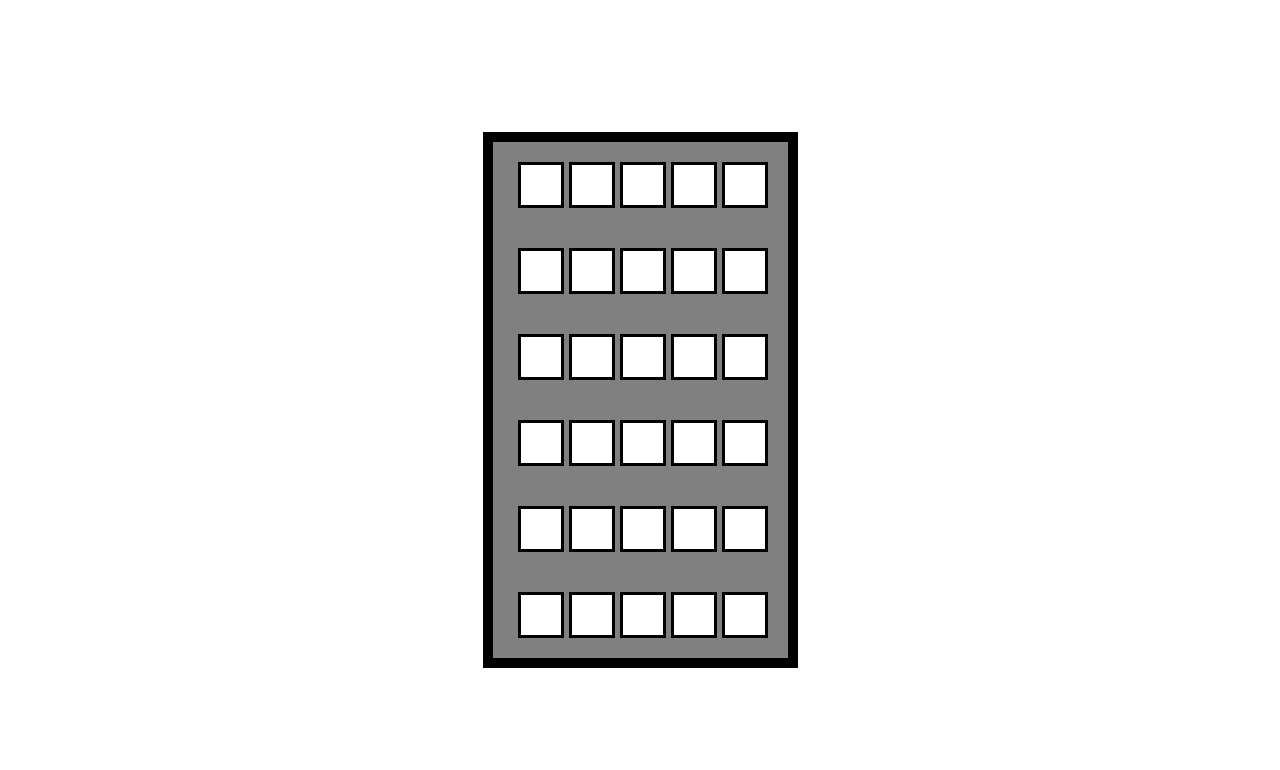
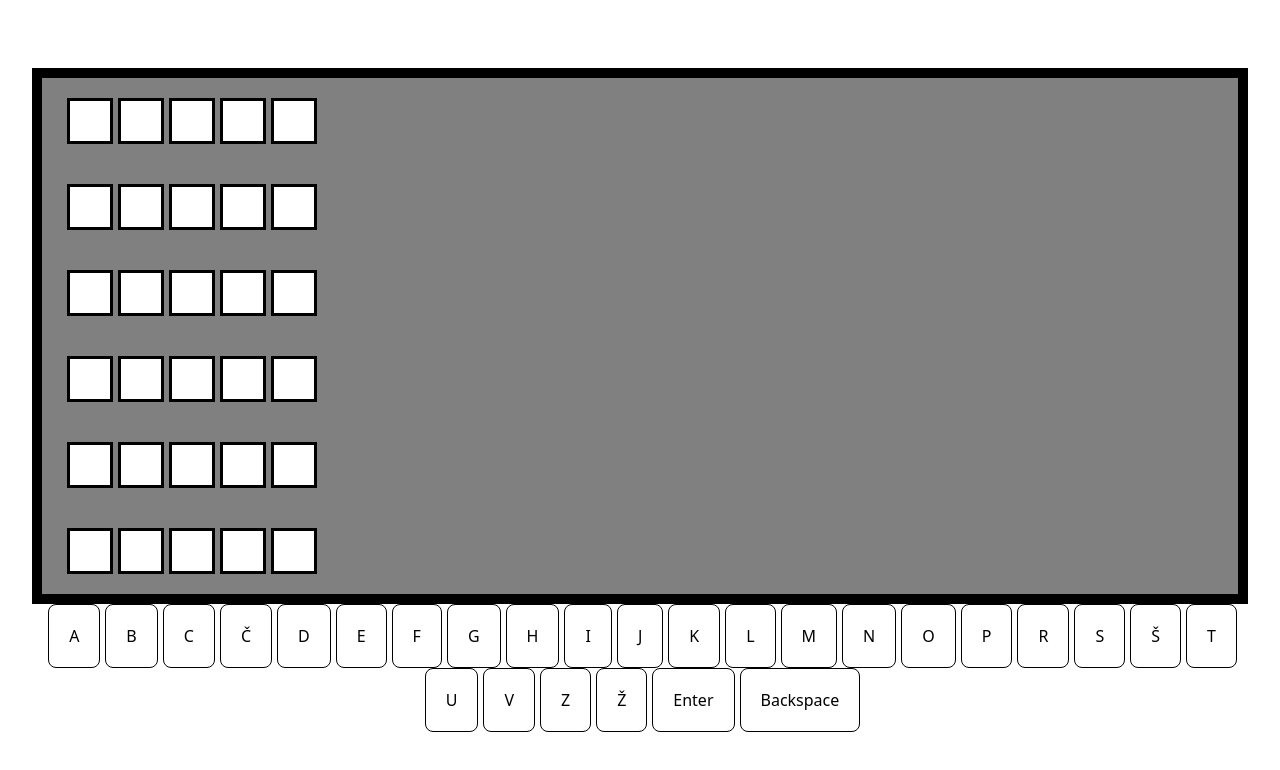
Before and after one commit to KickTheApple/Slordle, a React (Vite) app: page / in a window 1280 px wide. Shown: the top 770 px of the page. Built offline with nearby package versions, Linux system fonts and the light colour scheme.

Commit message:
Added OnScreen Keyboard component for alternative input

```diff
--- a/index.html
+++ b/index.html
@@ -3,6 +3,7 @@
   <head>
     <meta charset="UTF-8" />
     <meta name="viewport" content="width=device-width, initial-scale=1.0" />
+    <link rel="shortcut icon" href="#">
     <title>Vite + React + TS</title>
   </head>
   <body>
--- a/src/App.tsx
+++ b/src/App.tsx
@@ -5,7 +5,7 @@
 
   return (
     <>
-      <Spiel></Spiel>
+      <Spiel key={0 .toString()} />
     </>
   )
 }
--- a/src/element.tsx
+++ b/src/element.tsx
@@ -1,5 +1,6 @@
 import "./element.css";
-import {useEffect, useState} from "react";
+import {useEffect, useReducer, useState} from "react";
+import {flushSync} from "react-dom";
 
 interface ElementInstance {
     content : string
@@ -8,14 +9,13 @@
 
 
 interface prop {
+    key : string
     x : number
     y : number
     thing : ElementInstance
 }
 
 function Element( text : prop) {
-
-    const [ content, setContent ] = useState(text.thing.content);
 
     //console.log(text);
     //console.log(content)
@@ -37,7 +37,7 @@
 
     return (
         <>
-            <div id={"element"} style={{backgroundColor : stylist(text.thing.state)}}>{text.thing.content}</div>
+            <div key={text.thing.content} id={"element"} style={{backgroundColor : stylist(text.thing.state)}}>{text.thing.content}</div>
         </>
     )
 
--- a/src/game.css
+++ b/src/game.css
@@ -1,6 +1,7 @@
-#container {
+#panelContainer {
 
     padding: 10px;
     background-color: black;
 
+
 }
--- a/src/game.tsx
+++ b/src/game.tsx
@@ -1,24 +1,41 @@
 import "./game.css"
-import {useEffect} from "react";
+import {use, useEffect} from "react";
 import {useState} from "react";
 import Vrstica from "./vrstica.tsx";
+import Keyboard from "./keyboard.tsx";
+import key from "./key.tsx";
 
-const word = "COMFY"
+const word = "OPERO"
 
-function WordMaker(guess : Array<string>) : string {
+interface Elementek {
+    content: string;
+    state: number;
+}
+
+interface Prop {
+    key: string;
+}
+
+interface KeyState {
+    content : string;
+    state : number;
+    status : boolean;
+}
+
+function WordMaker(guess : Array<Elementek>) : string {
 
     let beseda : string = "";
     for (let x = 0; x < guess.length; x++) {
-        beseda += guess[x];
+        beseda += guess[x].content;
     }
     return beseda;
 
 }
 
-function softLetterMatcher(guess : string) : boolean {
+function softLetterMatcher(guess : string, guessedWord : string) : boolean {
 
     for (let x = 0; x < word.length; x++) {
-        if (guess === word.charAt(x)) {
+        if (word.charAt(x) !== guessedWord.charAt(x) && word.charAt(x) === guess) {
             return true;
         }
     }
@@ -30,47 +47,58 @@
     return guess === word.charAt(index);
 }
 
-export default function Spiel() {
+function identifier(keyboardIndex: Array<KeyState>) : string {
+    for (let index = 0; index < keyboardIndex.length; index++) {
+        if (keyboardIndex[index].status) {
+            keyboardIndex[index].status = false;
+            return keyboardIndex[index].content;
+        }
+    }
+    return "";
+}
+
+export default function Spiel(props : Prop) {
 
     const lineOfLines = [];
     const [ eyeLiner, setEyeLiner ] = useState(0);
     const [ linerLiner, setLinerLiner ] = useState(0);
 
     const [ theWorlde, setTheWordle ] = useState(Array(6).fill(undefined).map(v => (Array(5).fill(undefined).map(u => ({content: "", state: 0})))));
+    const [ keyboardIndex, setKeyboardIndex ] = useState(Array(27).fill(undefined).map((u, index) => ({content: "A B C Č D E F G H I J K L M N O P R S Š T U V Z Ž Enter Backspace".split(" ")[index], state: 0, status: false})));
+
 
     const keyPressRoutine = ( event: { key: any; }) => {
         console.log(event.key);
         if (event.key === "Enter" && eyeLiner >= 5) {
             for (let location = 0; location < 5; location++) {
-                if (softLetterMatcher(theWorlde[linerLiner][location].content)) {
-                    if (hardLetterMatcher(theWorlde[linerLiner][location].content, location)) {
-                        console.log("TRUE")
-                        theWorlde[linerLiner][location].state = 1;
+                if (hardLetterMatcher(theWorlde[linerLiner][location].content, location)) {
+                    theWorlde[linerLiner][location].state = 1;
+                } else {
+                    if (softLetterMatcher(theWorlde[linerLiner][location].content, WordMaker(theWorlde[linerLiner]))) {
+                        theWorlde[linerLiner][location].state = 2;
                     } else {
-                        theWorlde[linerLiner][location].state = 2;
+                        theWorlde[linerLiner][location].state = 3;
                     }
-                } else {
-                    theWorlde[linerLiner][location].state = 3;
                 }
             }
             setEyeLiner(0);
             setLinerLiner(linerLiner + 1);
         } else {
             if (event.key === "Backspace" && eyeLiner > 0) {
-                setEyeLiner(eyeLiner - 1);
                 setTheWordle(theWorldle => theWorldle.map((arr, i) =>
                     arr.map((item, j) => {
-                        if (i === linerLiner && j === eyeLiner) {
-                            item.content = "";
+                        if (i === linerLiner && j === eyeLiner-1) {
+                            return { content: "", state: item.state }
                         }
                         return item;
                     })
                 ));
+                setEyeLiner(eyeLiner - 1);
             } else if (eyeLiner < 5 && event.key.length === 1) {
                 setTheWordle(theWorldle => theWorldle.map((arr, i) =>
                     arr.map((item, j) => {
                         if (i === linerLiner && j === eyeLiner) {
-                            item.content = event.key;
+                            return { content: event.key, state: item.state }
                         }
                         return item;
                     })
@@ -78,7 +106,8 @@
                 setEyeLiner(eyeLiner + 1);
             }
         }
-        console.log(theWorlde);
+        console.log(eyeLiner)
+        console.log(theWorlde)
     }
 
     useEffect(() => {
@@ -88,13 +117,70 @@
         };
     })
 
+    const obamna = () => {
+        const foundPress: string = identifier(keyboardIndex);
+        if (foundPress === "") {
+            return
+        }
+
+        if (foundPress === "Enter" && eyeLiner >= 5) {
+            for (let location = 0; location < 5; location++) {
+                if (hardLetterMatcher(theWorlde[linerLiner][location].content, location)) {
+                    theWorlde[linerLiner][location].state = 1;
+                } else {
+                    if (softLetterMatcher(theWorlde[linerLiner][location].content, WordMaker(theWorlde[linerLiner]))) {
+                        theWorlde[linerLiner][location].state = 2;
+                    } else {
+                        theWorlde[linerLiner][location].state = 3;
+                    }
+                }
+            }
+            setEyeLiner(0);
+            setLinerLiner(linerLiner + 1);
+        } else {
+            if (foundPress === "Backspace" && eyeLiner > 0) {
+                setTheWordle(theWorldle => theWorldle.map((arr, i) =>
+                    arr.map((item, j) => {
+                        if (i === linerLiner && j === eyeLiner-1) {
+                            return { content: "", state: item.state }
+                        }
+                        return item;
+                    })
+                ));
+                setEyeLiner(eyeLiner - 1);
+            } else if (eyeLiner < 5 && foundPress.length === 1) {
+                setTheWordle(theWorldle => theWorldle.map((arr, i) =>
+                    arr.map((item, j) => {
+                        if (i === linerLiner && j === eyeLiner) {
+                            return { content: foundPress, state: item.state }
+                        }
+                        return item;
+                    })
+                ));
+                setEyeLiner(eyeLiner + 1);
+            }
+        }
+        console.log(eyeLiner)
+        console.log(theWorlde)
+    }
+
+    useEffect(() => {
+        window.addEventListener("click", obamna, false);
+        return () => {
+            window.removeEventListener("click", obamna, false);
+        };
+    })
+
     for (let poskus = 0; poskus < 6; poskus++) {
-        lineOfLines.push(<Vrstica stevilka={5} y={poskus} singer={theWorlde[poskus]}/>);
+        lineOfLines.push(<Vrstica key={poskus.toString()} stevilka={5} y={poskus} singer={theWorlde[poskus]}/>);
     }
 
     return (
         <div id={"container"}>
-            {lineOfLines}
+            <div id={"panelContainer"}>
+                {lineOfLines}
+            </div>
+            <Keyboard key={"k"} keysOnBoard={keyboardIndex} />
         </div>
     );
 
--- /dev/null
+++ b/src/key.css
@@ -0,0 +1,10 @@
+#kljuc {
+
+    padding: 20px;
+    background-color: white;
+    margin-left: 5px;
+    border-style: solid;
+    border-color: #000000;
+    color: black;
+
+}
--- /dev/null
+++ b/src/key.tsx
@@ -0,0 +1,27 @@
+import "./key.css";
+import {useEffect} from "react";
+import Vrstica from "./vrstica.tsx";
+
+interface KeyState {
+    content : string;
+    state : number;
+    status : boolean;
+}
+
+interface prop {
+    key: string,
+    thing: KeyState
+}
+
+function Key(thing: prop) {
+
+    const obamna = () => {
+        thing.thing.status = true;
+    }
+
+    return (
+        <button id={"kljuc"} onClick={obamna}>{thing.thing.content}</button>
+    );
+}
+
+export default Key;
--- /dev/null
+++ b/src/keyboard.tsx
@@ -0,0 +1,30 @@
+import Key from "./key.tsx";
+import "./keyboard.css";
+
+interface KeyState {
+    content : string;
+    state : number;
+    status : boolean;
+}
+
+interface ListOfKeys {
+    key: string;
+    keysOnBoard: Array<KeyState>;
+}
+
+function keyboard(thing: ListOfKeys) {
+
+    const keyLibrary = []
+    for (let i = 0; i < thing.keysOnBoard.length; i++) {
+        keyLibrary.push(<Key key={i.toString()} thing={thing.keysOnBoard[i]} />);
+    }
+
+    return (
+        <div id={"KeyZone"}>
+            {keyLibrary}
+        </div>
+    )
+
+}
+
+export default keyboard;
--- a/src/vrstica.tsx
+++ b/src/vrstica.tsx
@@ -7,6 +7,7 @@
 }
 
 interface VrsticaProps {
+    key : string;
     stevilka : number
     y : number
     singer : Array<ElementInstance>
@@ -16,7 +17,7 @@
 
     const alleElemente = []
     for (let lenge = 0; lenge < stevilka.stevilka; lenge++) {
-        alleElemente.push(<Element x={lenge} y={stevilka.y} thing={stevilka.singer[lenge]} />);
+        alleElemente.push(<Element key={lenge.toString()} x={lenge} y={stevilka.y} thing={stevilka.singer[lenge]} />);
     }
 
     return (
```
Also changed, not shown: src/keyboard.css (added).
